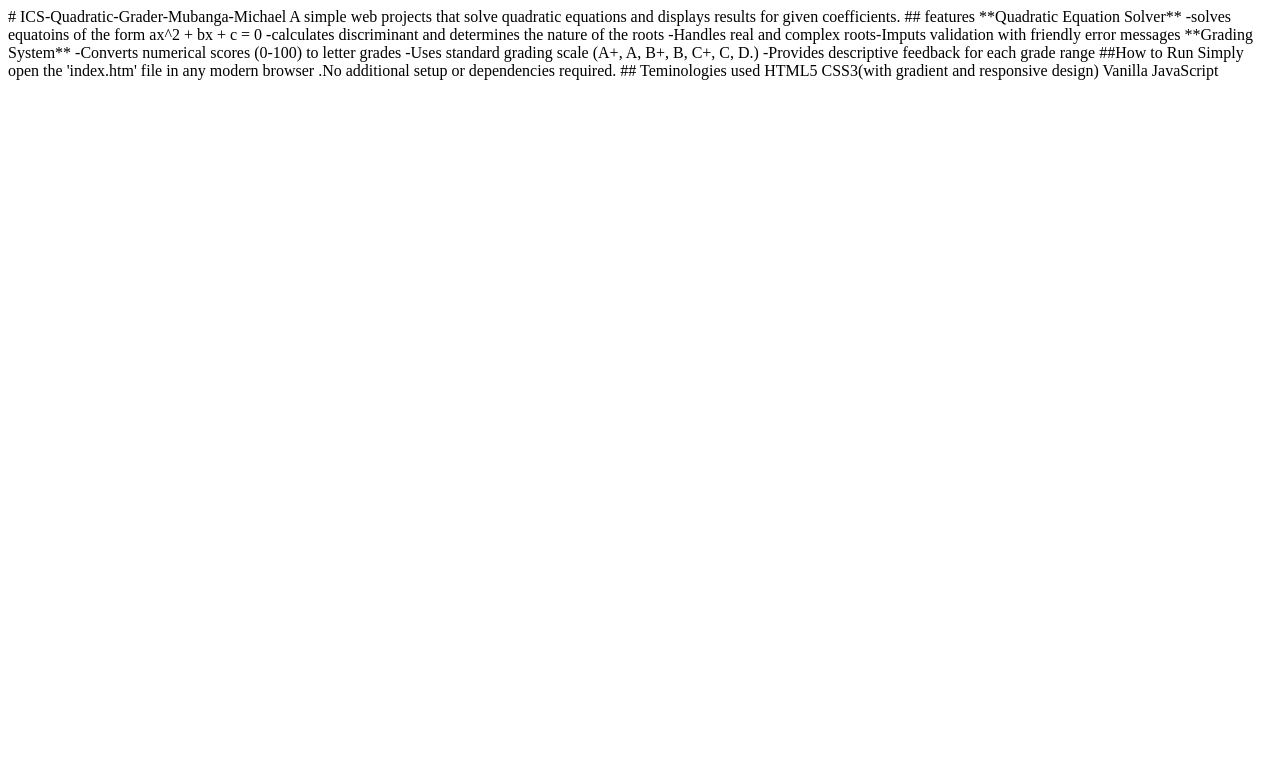
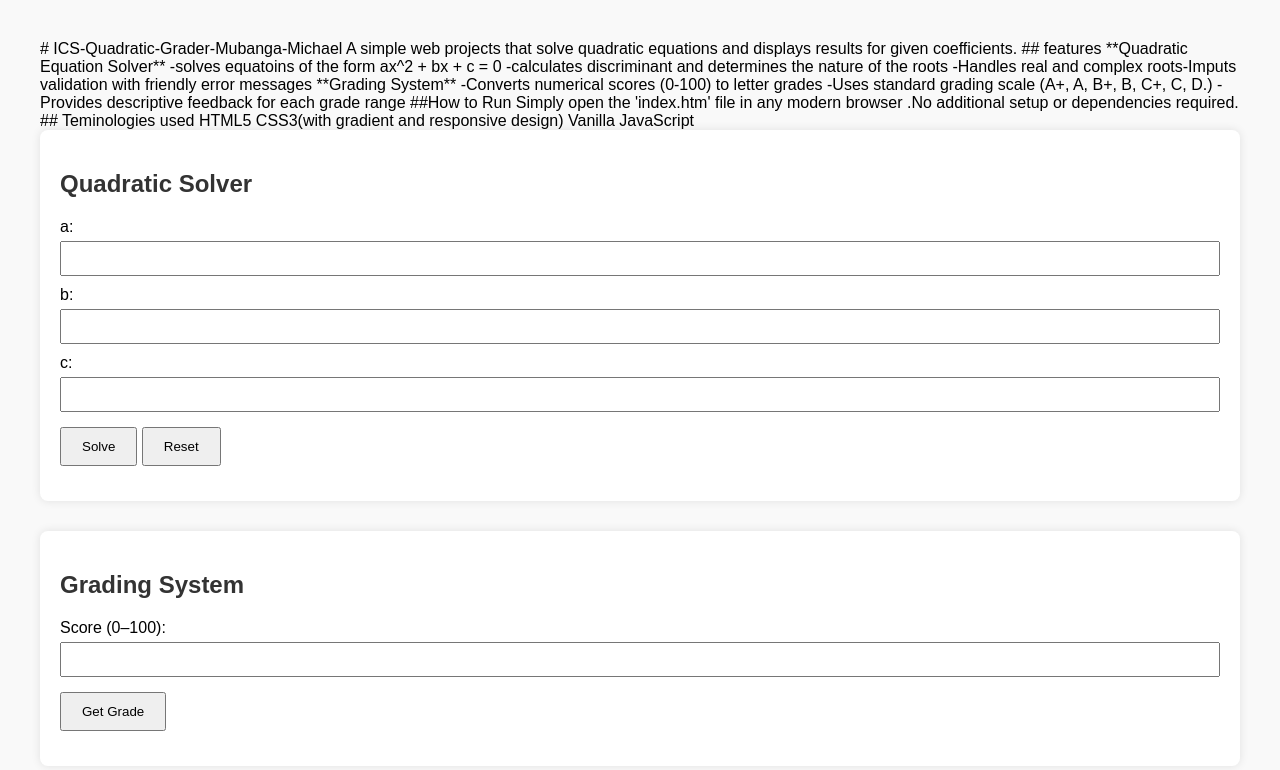
Before and after one commit to michaelmubanga20-netizen/ICS-Quadratic-Grader-Mubanga-Michael, a plain HTML site: page index.html in a window 1280 px wide. Drawn offline with Linux system fonts and the light colour scheme.

Commit message:
Update index.htm
I added code

```diff
--- a/index.html
+++ b/index.html
@@ -19,3 +19,141 @@ Simply open the 'index.htm' file in any modern browser .No additional setup or d
 HTML5
 CSS3(with gradient and responsive design)
 Vanilla JavaScript
+<!DOCTYPE html>
+<html lang="en">
+<head>
+  <meta charset="UTF-8">
+  <title>Task B — Quadratic Solver & Grading System</title>
+  <style>
+    body {
+      font-family: Arial, sans-serif;
+      margin: 40px;
+      background-color: #f9f9f9;
+    }
+    h2 {
+      color: #333;
+    }
+    .section {
+      background: #fff;
+      padding: 20px;
+      margin-bottom: 30px;
+      border-radius: 8px;
+      box-shadow: 0 0 10px rgba(0,0,0,0.1);
+    }
+    label {
+      display: block;
+      margin-top: 10px;
+    }
+    input {
+      padding: 8px;
+      width: 100%;
+      margin-top: 5px;
+    }
+    button {
+      margin-top: 15px;
+      padding: 10px 20px;
+      cursor: pointer;
+    }
+    .error {
+      color: red;
+      font-size: 0.9em;
+    }
+    .output {
+      margin-top: 15px;
+      font-weight: bold;
+    }
+  </style>
+</head>
+<body>
+
+  <div class="section">
+    <h2>Quadratic Solver</h2>
+    <label>a: <input type="number" id="a"></label>
+    <label>b: <input type="number" id="b"></label>
+    <label>c: <input type="number" id="c"></label>
+    <div class="error" id="quad-error"></div>
+    <button onclick="solveQuadratic()">Solve</button>
+    <button onclick="clearQuadratic()">Reset</button>
+    <div class="output" id="quad-output"></div>
+  </div>
+
+  <div class="section">
+    <h2>Grading System</h2>
+    <label>Score (0–100): <input type="number" id="score"></label>
+    <div class="error" id="grade-error"></div>
+    <button onclick="gradeScore()">Get Grade</button>
+    <div class="output" id="grade-output"></div>
+  </div>
+
+  <script>
+    function solveQuadratic() {
+      const a = parseFloat(document.getElementById('a').value);
+      const b = parseFloat(document.getElementById('b').value);
+      const c = parseFloat(document.getElementById('c').value);
+      const error = document.getElementById('quad-error');
+      const output = document.getElementById('quad-output');
+      error.textContent = '';
+      output.textContent = '';
+
+      if (isNaN(a) || isNaN(b) || isNaN(c)) {
+        error.textContent = 'Please enter valid numbers for a, b, and c.';
+        return;
+      }
+      if (a === 0) {
+        error.textContent = 'Coefficient a cannot be zero.';
+        return;
+      }
+
+      const D = b * b - 4 * a * c;
+      let result = `Discriminant (D) = ${D}\n`;
+
+      if (D > 0) {
+        const root1 = (-b + Math.sqrt(D)) / (2 * a);
+        const root2 = (-b - Math.sqrt(D)) / (2 * a);
+        result += `Two distinct real roots: ${root1.toFixed(2)} and ${root2.toFixed(2)}`;
+      } else if (D === 0) {
+        const root = -b / (2 * a);
+        result += `One real repeated root: ${root.toFixed(2)}`;
+      } else {
+        const real = (-b / (2 * a)).toFixed(2);
+        const imag = (Math.sqrt(-D) / (2 * a)).toFixed(2);
+        result += `Two complex conjugate roots: ${real} ± ${imag}i`;
+      }
+
+      output.textContent = result;
+    }
+
+    function clearQuadratic() {
+      document.getElementById('a').value = '';
+      document.getElementById('b').value = '';
+      document.getElementById('c').value = '';
+      document.getElementById('quad-error').textContent = '';
+      document.getElementById('quad-output').textContent = '';
+    }
+
+    function gradeScore() {
+      const score = parseInt(document.getElementById('score').value);
+      const error = document.getElementById('grade-error');
+      const output = document.getElementById('grade-output');
+      error.textContent = '';
+      output.textContent = '';
+
+      if (isNaN(score) || score < 0 || score > 100) {
+        error.textContent = 'Please enter a valid score between 0 and 100.';
+        return;
+      }
+
+      let grade = '';
+      if (score === 100) grade = 'A+';
+      else if (score >= 85) grade = 'A';
+      else if (score >= 56) grade = 'B';
+      else if (score >= 55) grade = 'C+';
+      else if (score >= 50) grade = 'C';
+      else grade = 'D';
+
+      output.textContent = `Grade ${grade}`;
+    }
+  </script>
+
+</body>
+</html>
```
